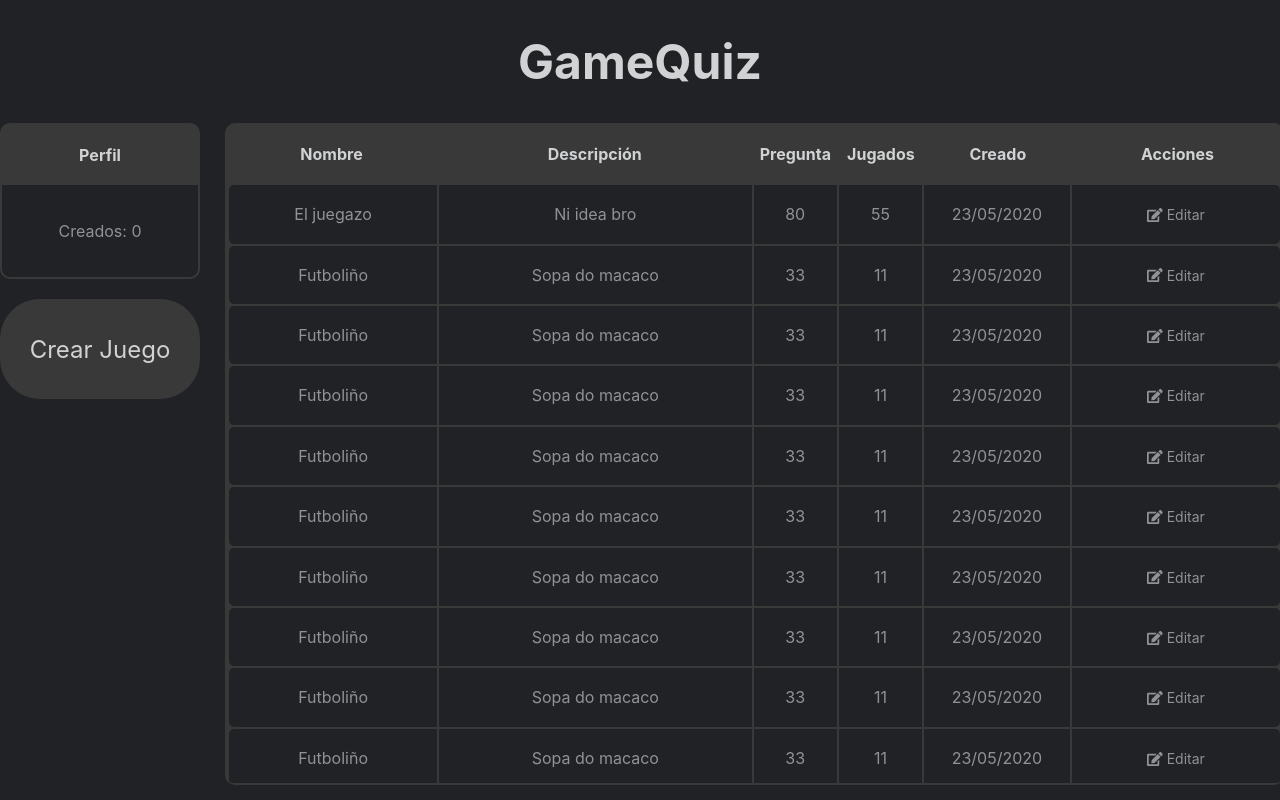
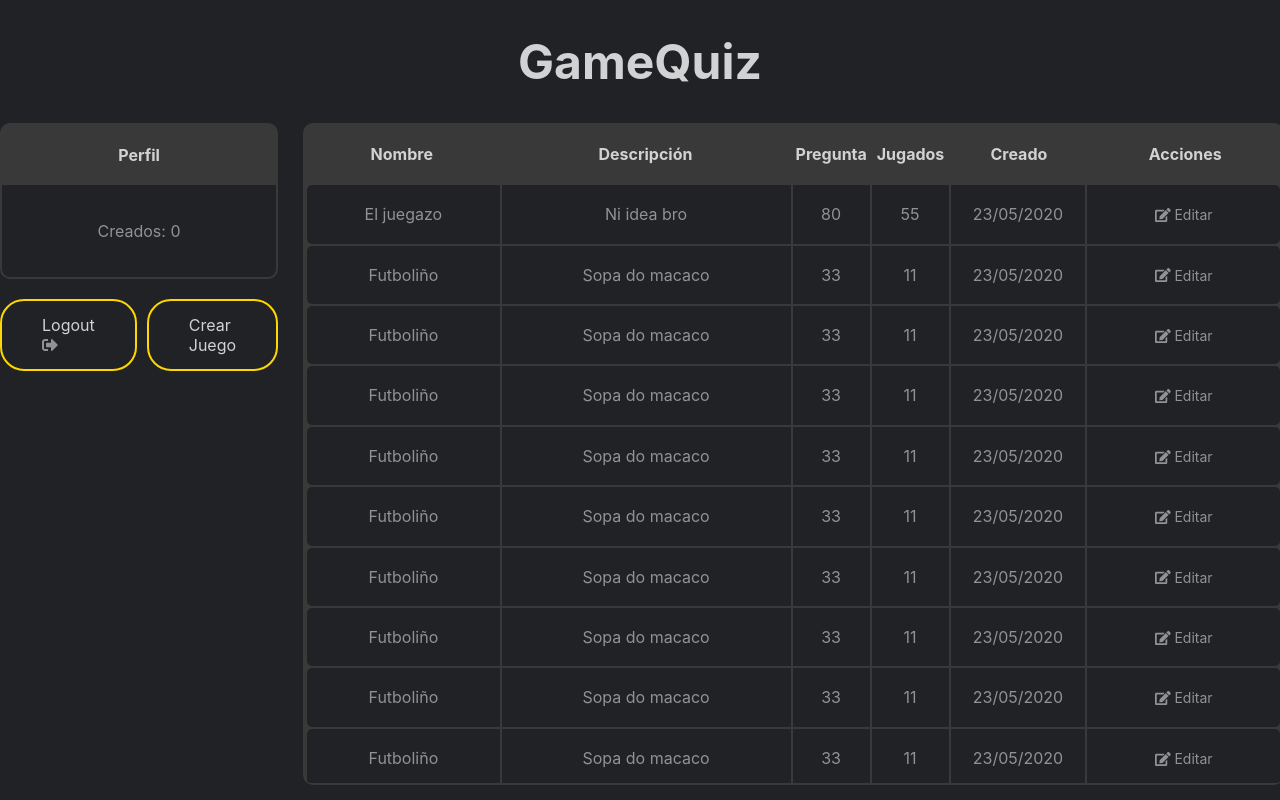
Before and after one commit to estebanmarichal70/gamequiz-app, a React (Create React App) app: page /perfil in a window 1280 px wide. Built offline with nearby package versions, Linux system fonts and the light colour scheme.

Commit message:
cambios y boton logout en perfil

```diff
--- a/src/views/usuario/perfil.view.js
+++ b/src/views/usuario/perfil.view.js
@@ -4,7 +4,7 @@ import '../../assets/sass/App.scss';
 import BotonInicio from "../../components/boton-Inicio.component";
 import {Link} from "react-router-dom";
 import {FontAwesomeIcon} from "@fortawesome/react-fontawesome";
-import {faEdit} from "@fortawesome/free-solid-svg-icons";
+import {faEdit, faSignOutAlt} from "@fortawesome/free-solid-svg-icons";
 import {connect} from "react-redux";
 
 class Perfil extends Component {
@@ -33,10 +33,12 @@ class Perfil extends Component {
                                 <p>{this.state.user ? `Nombre: ${this.state.user.Nombre} ${this.state.user.Apellido}` : null}</p>
                                 <p>{this.state.user ? `Usuario: ${this.state.user.Username}` : null}</p>
                                 <p>{this.state.user && this.state.user.Juegos !== undefined ? `Creados: ${this.state.user.Juegos.length}` : `Creados: 0`}</p>
-
                             </div>
                         </div>
-                        <BotonInicio ruta="/juego/crear" text="Crear Juego"/>
+                        <div className="mb-20 w-100 d-flex center-all">
+                            <Link className="rounded-button gold link mr-10">Logout  <FontAwesomeIcon icon={faSignOutAlt} color="#909296"/></Link>
+                            <Link to="/juego/crear" className="rounded-button gold link">Crear Juego</Link>
+                        </div>
                     </div>
                     <div className="wrap-table">
                         <div className="table style">
```
